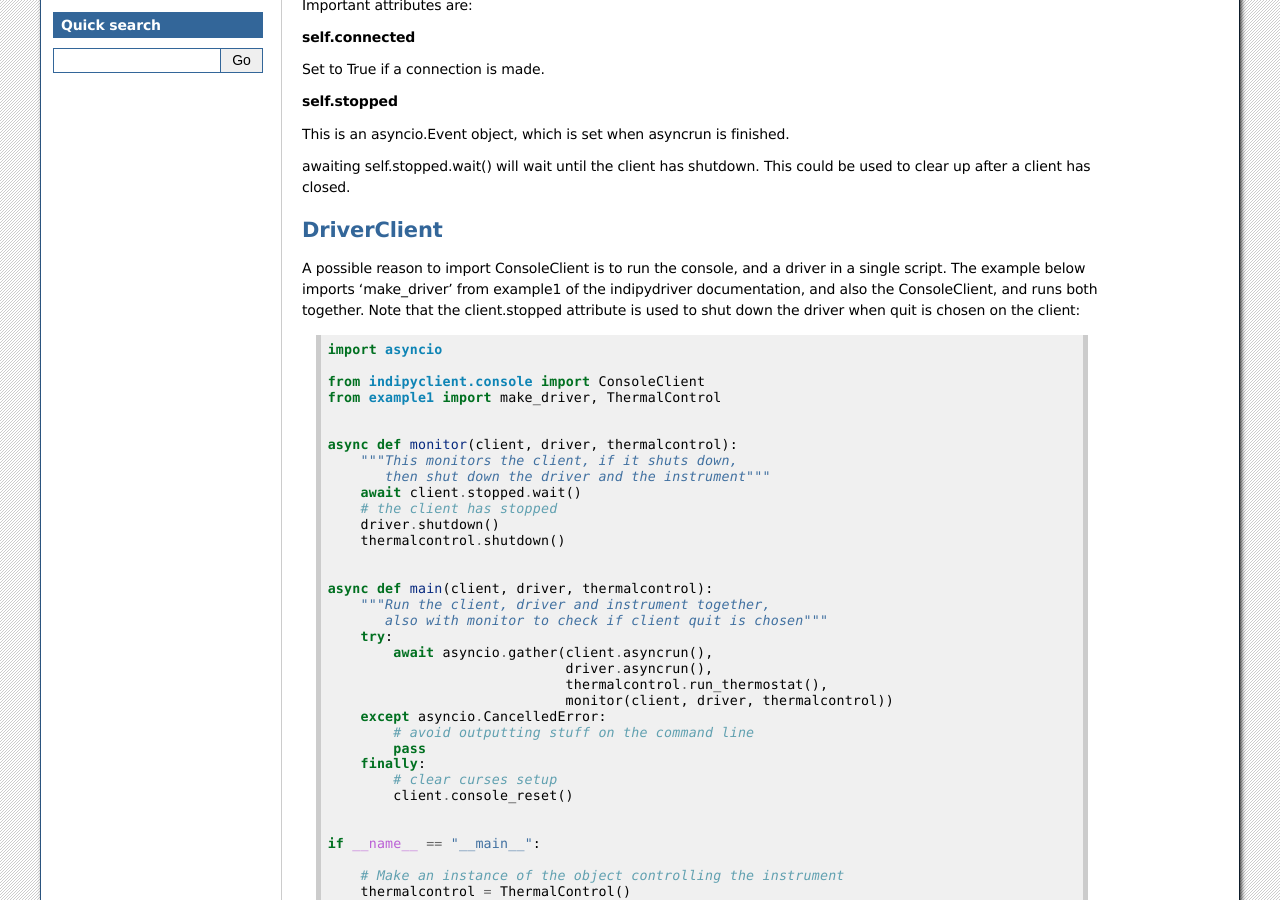
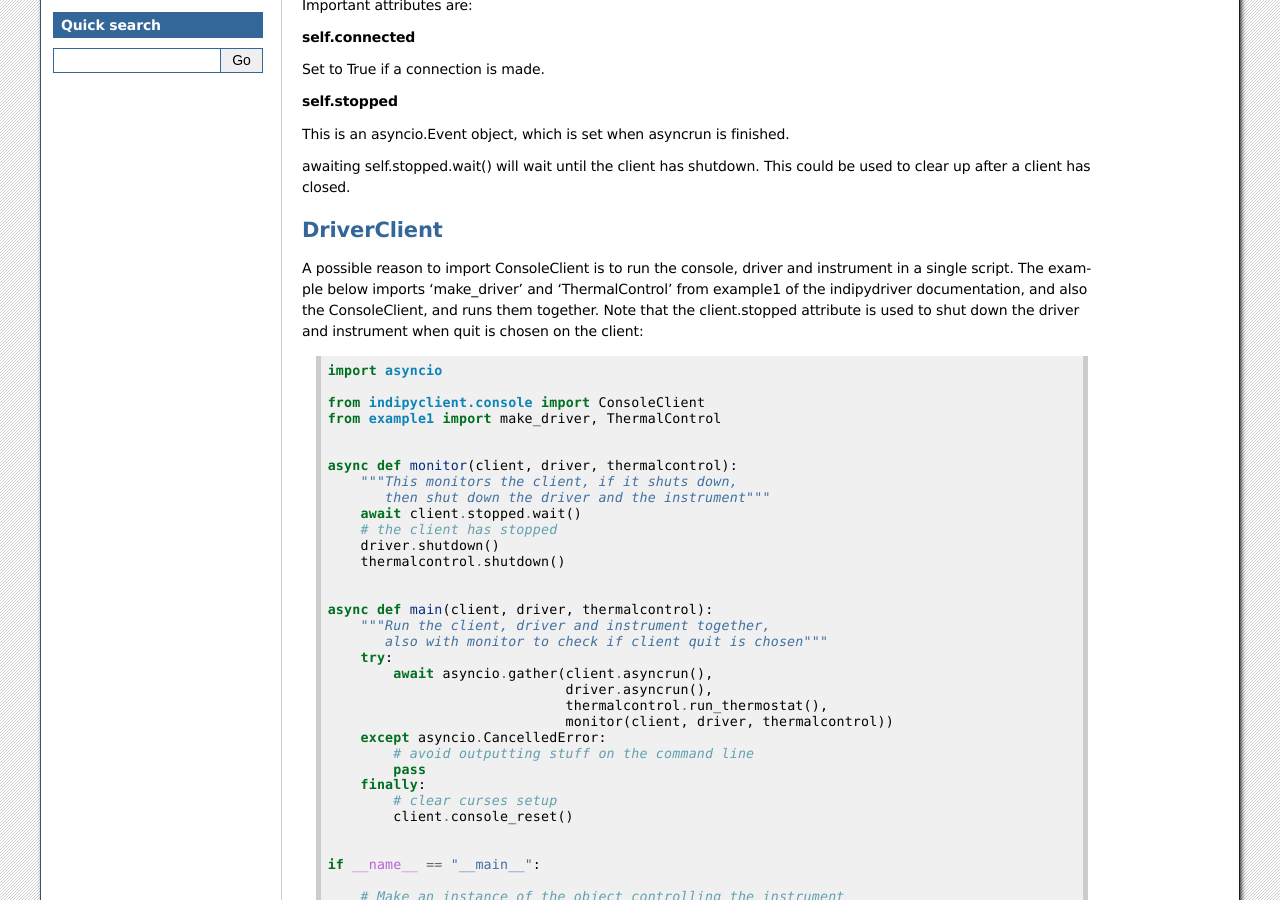
Before and after one commit to bernie-skipole/indipyclient, a Sphinx documentation site: the page built from docs/source/usage/consoleclient.rst, in a window 1280 px wide and 900 px high, scrolled down 331 px. Built offline with Sphinx 7.4.7, drawn with Linux system fonts in a browser that asks for light colours.

Commit message:
Further doc changes

```diff
--- a/docs/source/usage/consoleclient.rst
+++ b/docs/source/usage/consoleclient.rst
@@ -28,7 +28,7 @@ awaiting self.stopped.wait() will wait until the client has shutdown. This could
 DriverClient
 ============
 
-A possible reason to import ConsoleClient is to run the console, and a driver in a single script. The example below imports 'make_driver' from example1 of the indipydriver documentation, and also the ConsoleClient, and runs both together. Note that the client.stopped attribute is used to shut down the driver when quit is chosen on the client::
+A possible reason to import ConsoleClient is to run the console, driver and instrument in a single script. The example below imports 'make_driver' and 'ThermalControl' from example1 of the indipydriver documentation, and also the ConsoleClient, and runs them together. Note that the client.stopped attribute is used to shut down the driver and instrument when quit is chosen on the client::
 
 
     import asyncio
```
